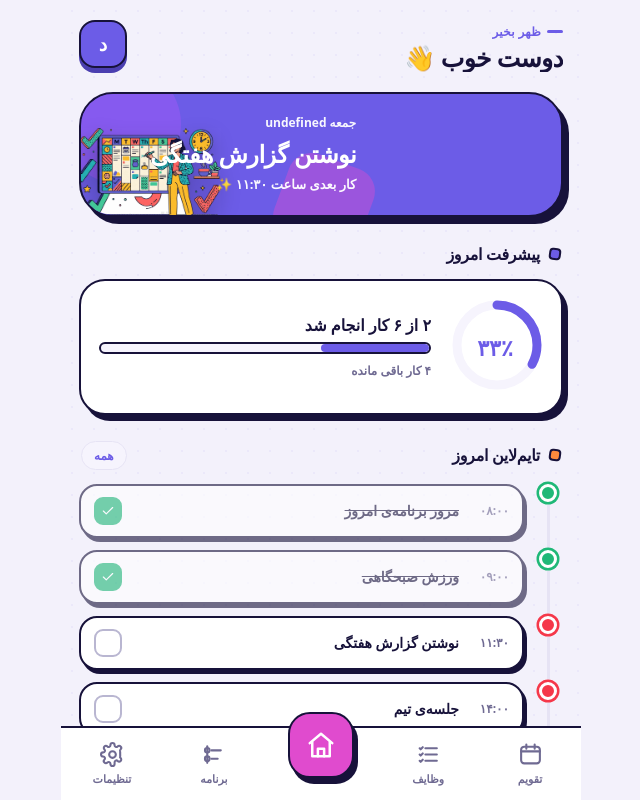
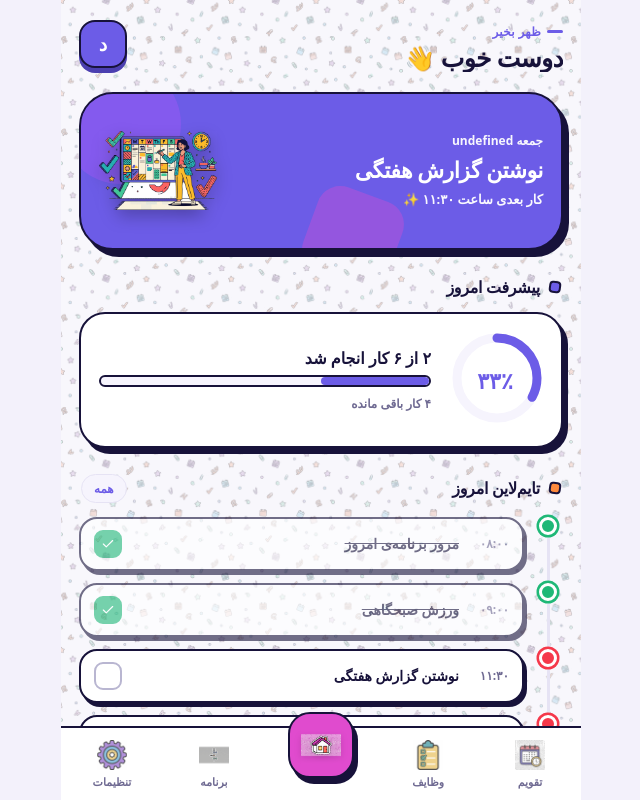
Before and after one commit to Captain-Jorf/Planner, a website built with Vite: page index.html in a window 1280 px wide. Shown: the whole page, without its empty margins (319-959 px from the left). Built offline with nearby package versions, Linux system fonts and the light colour scheme; a small style sheet from the web is missing; what jalaali-js would draw is missing.

Commit message:
نسخه ۴: آیکون‌های illustration نوار پایین، پس‌زمینه‌ی دودل، رفع اشکالات UI
- جایگزینی آیکون‌های وکتوری نوار پایین با تصاویر illustration استیکری
- افزودن پس‌زمینه‌ی تصویری دودل‌های برنامه‌ریزی به کل اپ
- رفع هم‌پوشانی متن روی تصویر هیرو (چیدمان flex به‌جای absolute)
- رفع اسکرول‌خوردن دکمه‌ی افزودن رویداد (ردیف رنگ شکننده + دکمه‌ی بلوک جدا)
- حالت پیش‌فرض بدون رویداد (بازنشانی نسخه‌ی ذخیره‌سازی به v3)

Co-authored-by: arena-agent <297053741+arena-agent@users.noreply.github.com>

```diff
--- a/src/main.js
+++ b/src/main.js
@@ -1,21 +1,31 @@
 import 'vazirmatn/Vazirmatn-font-face.css'
 import './theme.css'
-import { icon } from './icons.js'
 import { getState, subscribe } from './store.js'
 import { views } from './views/index.js'
 import { setNav } from './nav.js'
+import navCalendar from './assets/nav-calendar.png'
+import navTasks from './assets/nav-tasks.png'
+import navHome from './assets/nav-home.png'
+import navAgenda from './assets/nav-agenda.png'
+import navSettings from './assets/nav-settings.png'
+import bgDoodle from './assets/bg-pattern.png'
 
 const TABS = ['calendar', 'tasks', 'home', 'agenda', 'settings']
 let current = 'home'
 
 const app = document.getElementById('app')
 
+// تزریق تصویر پس‌زمینه‌ی دودل
+document.documentElement.style.setProperty('--bg-doodle', `url("${bgDoodle}")`)
+
 // شل اپ فقط یک‌بار ساخته می‌شود؛ فقط محتوای نما به‌روز می‌شود (بهینه)
 function buildShell() {
   app.innerHTML = `
     <main class="screen" id="screen"><div class="view" id="view-root"></div></main>
     <nav class="tabbar" id="tabbar"></nav>
-    <button class="home-fab" id="home-fab" data-tab="home" aria-label="خانه">${icon('home')}</button>
+    <button class="home-fab" id="home-fab" data-tab="home" aria-label="خانه">
+      <img class="nav-ic-img" src="${navHome}" alt="خانه" />
+    </button>
     <div class="toast" id="toast"></div>
   `
   buildTabbar()
@@ -24,14 +34,16 @@ function buildShell() {
 
 function buildTabbar() {
   const tabbar = app.querySelector('#tabbar')
-  const item = (id, label, ic) =>
-    `<button class="tab" data-tab="${id}">${icon(ic)}<span>${label}</span></button>`
+  const item = (id, label, img) =>
+    `<button class="tab" data-tab="${id}">
+       <img class="nav-ic-img" src="${img}" alt="${label}" /><span>${label}</span>
+     </button>`
   tabbar.innerHTML = `
-    ${item('calendar', 'تقویم', 'calendar')}
-    ${item('tasks', 'وظایف', 'tasks')}
+    ${item('calendar', 'تقویم', navCalendar)}
+    ${item('tasks', 'وظایف', navTasks)}
     <div class="tab spacer"></div>
-    ${item('agenda', 'برنامه', 'timeline')}
-    ${item('settings', 'تنظیمات', 'settings')}
+    ${item('agenda', 'برنامه', navAgenda)}
+    ${item('settings', 'تنظیمات', navSettings)}
   `
   tabbar.querySelectorAll('[data-tab]').forEach((el) =>
     el.addEventListener('click', () => go(el.dataset.tab)))
--- a/src/store.js
+++ b/src/store.js
@@ -1,7 +1,7 @@
 // مدیریت وضعیت با ذخیره‌سازی محلی (localStorage) — آفلاین و ماندگار
 import { todayKey } from './jalali.js'
 
-const KEY = 'planner.state.v2'
+const KEY = 'planner.state.v3'
 
 const tk = todayKey()
 
--- a/src/theme.css
+++ b/src/theme.css
@@ -106,17 +106,16 @@ body {
   background: var(--bg);
 }
 
-/* بافت زمینه‌ی پست‌مدرن (نقطه‌چین ظریف مِمفیس) */
+/* بافت زمینه‌ی پست‌مدرن — تصویر illustration دودل‌های برنامه‌ریزی */
 #app::before {
   content: '';
   position: absolute; inset: 0;
-  background-image: radial-gradient(rgba(108,92,231,.10) 1.4px, transparent 1.4px);
-  background-size: 22px 22px;
-  opacity: .6; pointer-events: none; z-index: 0;
+  background-image: var(--bg-doodle);
+  background-size: 340px auto;
+  background-repeat: repeat;
+  opacity: .5; pointer-events: none; z-index: 0;
 }
-:root[data-theme='dark'] #app::before {
-  background-image: radial-gradient(rgba(155,89,246,.16) 1.4px, transparent 1.4px);
-}
+:root[data-theme='dark'] #app::before { opacity: .12; }
 
 .screen {
   flex: 1; position: relative; z-index: 1;
@@ -259,6 +258,13 @@ body {
   transition: color .18s ease; position: relative;
 }
 .tab svg { width: 25px; height: 25px; transition: transform .22s cubic-bezier(.2,.8,.2,1); }
+/* آیکون‌های illustration نوار پایین */
+.nav-ic-img {
+  width: 30px; height: 30px; object-fit: contain;
+  transition: transform .22s cubic-bezier(.2,.8,.2,1), filter .2s ease;
+  filter: grayscale(.35) opacity(.72);
+}
+.tab.active .nav-ic-img { transform: translateY(-3px) scale(1.16); filter: none; }
 .tab.active { color: var(--brand); }
 .tab.active svg { transform: translateY(-2px) scale(1.12); }
 .tab.active::after {
@@ -279,6 +285,9 @@ body {
 }
 :root[data-theme='dark'] .home-fab { border-color: transparent; box-shadow: 4px 6px 0 #000; }
 .home-fab svg { width: 30px; height: 30px; }
+.home-fab .nav-ic-img {
+  width: 40px; height: 40px; filter: drop-shadow(0 2px 3px rgba(0,0,0,.25));
+}
 .home-fab:active { transform: translateX(-50%) translate(2px,3px); box-shadow: 2px 3px 0 var(--line); }
 .home-fab.active { background: var(--c-magenta); }
 
@@ -408,38 +417,45 @@ body {
    هیرو صفحه‌ی خانه — بلوک رنگی پست‌مدرن + استیکر تصویر
    ========================================================================== */
 .hero {
-  border-radius: var(--r-xl); padding: 20px; color: #fff;
+  border-radius: var(--r-xl); padding: 18px; color: #fff;
   background: var(--c-indigo);
   position: relative; overflow: hidden;
   border: 2.5px solid var(--line);
   box-shadow: 6px 7px 0 var(--line);
+  display: flex; align-items: center; gap: 12px;
 }
 :root[data-theme='dark'] .hero { border-color: transparent; box-shadow: 6px 7px 0 #000; }
-/* اشکال تزیینی مِمفیس */
+/* اشکال تزیینی مِمفیس (پشت محتوا، بدون هم‌پوشانی متن) */
 .hero::before {
   content: ''; position: absolute; top: -30px; left: -20px;
   width: 120px; height: 120px; border-radius: 50%;
-  background: var(--c-violet); opacity: .55;
+  background: var(--c-violet); opacity: .5; z-index: 0;
 }
 .hero::after {
-  content: ''; position: absolute; bottom: -34px; right: 40%;
+  content: ''; position: absolute; bottom: -34px; right: 34%;
   width: 90px; height: 90px; border-radius: 24px;
-  background: var(--c-magenta); opacity: .4; transform: rotate(20deg);
+  background: var(--c-magenta); opacity: .35; transform: rotate(20deg); z-index: 0;
 }
-.hero .hero-illust {
-  position: absolute; left: -10px; bottom: -14px; width: 150px;
-  z-index: 2; pointer-events: none;
-  filter: drop-shadow(0 8px 10px rgba(0,0,0,.25));
+.hero .hero-content { position: relative; z-index: 3; flex: 1; min-width: 0; text-align: right; }
+.hero .hero-art {
+  position: relative; z-index: 2; flex-shrink: 0;
+  width: 118px; height: 118px; display: grid; place-items: center;
 }
-.hero .hero-content { position: relative; z-index: 3; max-width: 58%; margin-inline-start: auto; text-align: right; }
+.hero .hero-art img {
+  width: 100%; height: 100%; object-fit: contain;
+  filter: drop-shadow(0 6px 8px rgba(0,0,0,.28));
+}
 .hero .hero-date { font-size: 12px; font-weight: 800; opacity: .95; }
-.hero .hero-big { font-size: 24px; font-weight: 900; margin: 8px 0 6px; letter-spacing: -.5px; line-height: 1.22; }
+.hero .hero-big { font-size: 22px; font-weight: 900; margin: 7px 0 6px; letter-spacing: -.5px; line-height: 1.24; word-break: break-word; }
 .hero .hero-sub { font-size: 13px; opacity: .96; line-height: 1.6; font-weight: 700; }
 
 /* اسکرول افقی */
 .hscroll { display: flex; gap: 8px; overflow-x: auto; padding: 4px 0 6px; }
 .hscroll::-webkit-scrollbar { height: 0; }
 .hscroll .chip { flex-shrink: 0; }
+
+/* ردیف انتخاب رنگ رویداد — می‌شکند، اسکرول نمی‌خورد */
+.color-row { display: flex; flex-wrap: wrap; gap: 10px; }
 
 /* ==========================================================================
    تایم‌لاین
--- a/src/views/calendar.js
+++ b/src/views/calendar.js
@@ -71,11 +71,12 @@ export const calendar = {
           <input class="input" id="ev-time" type="text" inputmode="numeric" placeholder="۰۹:۳۰"
             style="max-width:90px; text-align:center" />
         </div>
-        <div class="hscroll" style="margin-top:12px; align-items:center">
+        <div style="font-size:12px; color:var(--text-soft); font-weight:800; margin:14px 2px 8px">رنگ رویداد</div>
+        <div class="color-row">
           ${EVENT_COLORS.map(colorDot).join('')}
-          <button class="btn btn-brand" id="add-ev" style="margin-inline-start:auto; padding:9px 16px">
-            ${icon('plus', 'width="18" height="18"')} افزودن</button>
         </div>
+        <button class="btn btn-brand btn-block" id="add-ev" style="margin-top:14px">
+          ${icon('plus', 'width="18" height="18"')} افزودن رویداد</button>
       </div>
 
       <div style="margin-top:14px" id="ev-list">
--- a/src/views/home.js
+++ b/src/views/home.js
@@ -59,7 +59,7 @@ export const home = {
             ? `کار بعدی${next.time ? ' ساعت ' + toFa(next.time) : ''} ✨`
             : 'امروز کار بازی نداری. وقت استراحت 🌿'}</div>
         </div>
-        <img class="hero-illust" src="${heroImg}" alt="" />
+        <div class="hero-art"><img src="${heroImg}" alt="" /></div>
       </div>
 
       <div class="section-title"><span class="dot" style="background:var(--c-indigo)"></span> پیشرفت امروز</div>
```
Also changed, not shown: src/assets/bg-pattern.png (added), src/assets/nav-agenda.png (added), src/assets/nav-calendar.png (added), src/assets/nav-home.png (added), src/assets/nav-settings.png (added), src/assets/nav-tasks.png (added).
